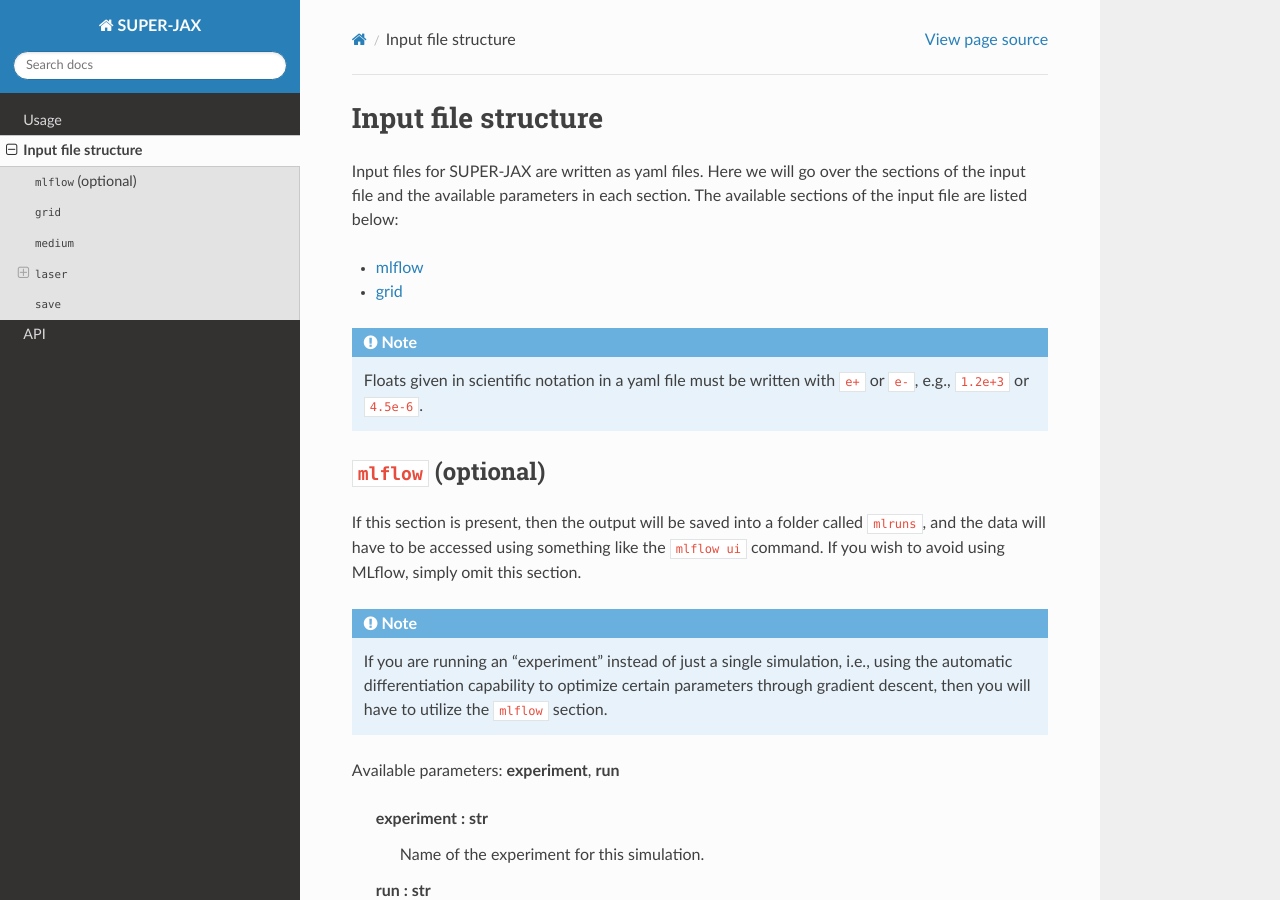
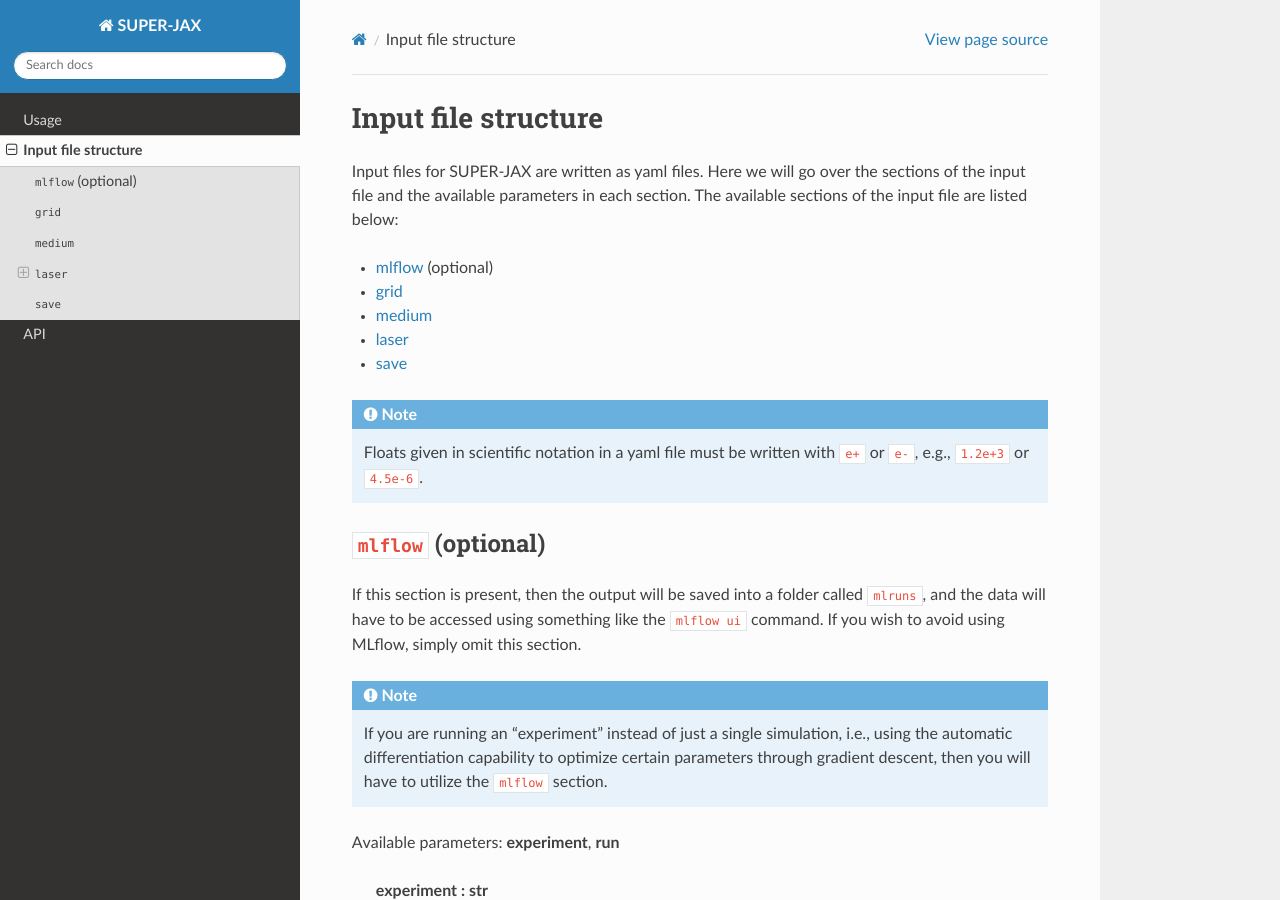
Before and after one commit to millerk123/super-jax-docs, a Sphinx documentation site: the page built from docs/source/input_file.rst, in a window 1280 px wide and 900 px high. Built offline with Sphinx 7.4.7 and the Read the Docs theme 3.1.0, drawn with Linux system fonts in a browser that asks for light colours.

Commit message:
Update documentation

```diff
--- a/docs/source/input_file.rst
+++ b/docs/source/input_file.rst
@@ -3,8 +3,11 @@ Input file structure
 
 Input files for SUPER-JAX are written as yaml files.  Here we will go over the sections of the input file and the available parameters in each section.  The available sections of the input file are listed below:
 
-* `mlflow`_
+* `mlflow`_ (optional)
 * `grid`_
+* `medium`_
+* `laser`_
+* `save`_
 
 .. note::
 
```
